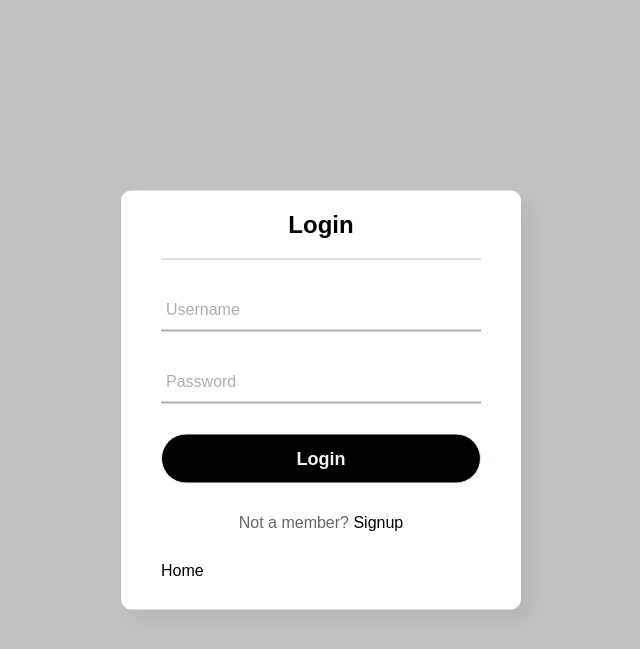
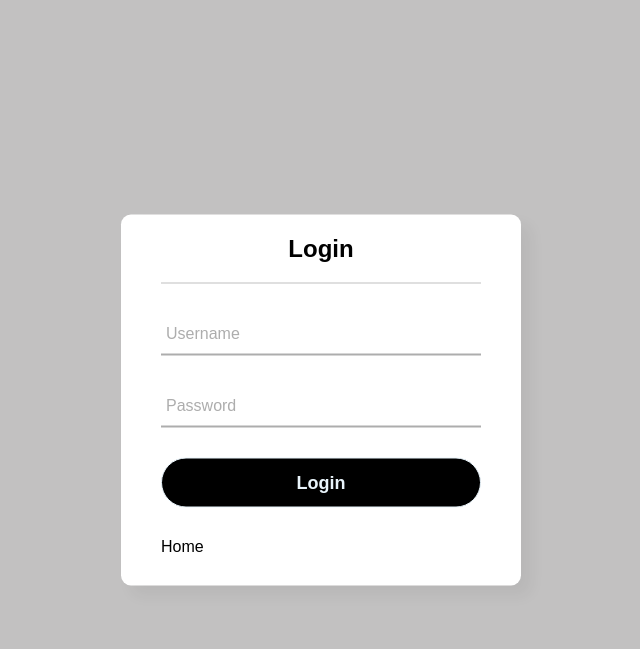
Before and after one commit to MaksimsVisockis01/php-login-system, a PHP site: page /aldomgiinn.php in a window 1280 px wide. Shown: the top 649 px of the page, without its empty margins (319-959 px from the left). Run offline with PHP 8.4, Linux system fonts and the light colour scheme.

Commit message:
a bit fix

```diff
--- a/php-login/aldomgiinn.php
+++ b/php-login/aldomgiinn.php
@@ -25,9 +25,6 @@
                 </div>
                 <button onclick="Sign()" id="loginButton" type="submit" name="submit">Login</button>
             </form>
-                <div class="signup_link">
-                  Not a member? <a href="signup.php">Signup</a>
-                </div>
                 <div class="home_link">
                   <a href="index.php">Home</a>
                 </div>
--- a/php-login/test.php
+++ b/php-login/test.php
@@ -8,7 +8,7 @@ include 'includes/test.inc.php';
 <?php
             if (isset($_SESSION["adminN"])) {
               echo "
-            <<body>
+            <body>
 			<div class='container'>
 				<div class='box'>
 					<h4 class='display-4 text-center'>Comments</h4><br>
```
